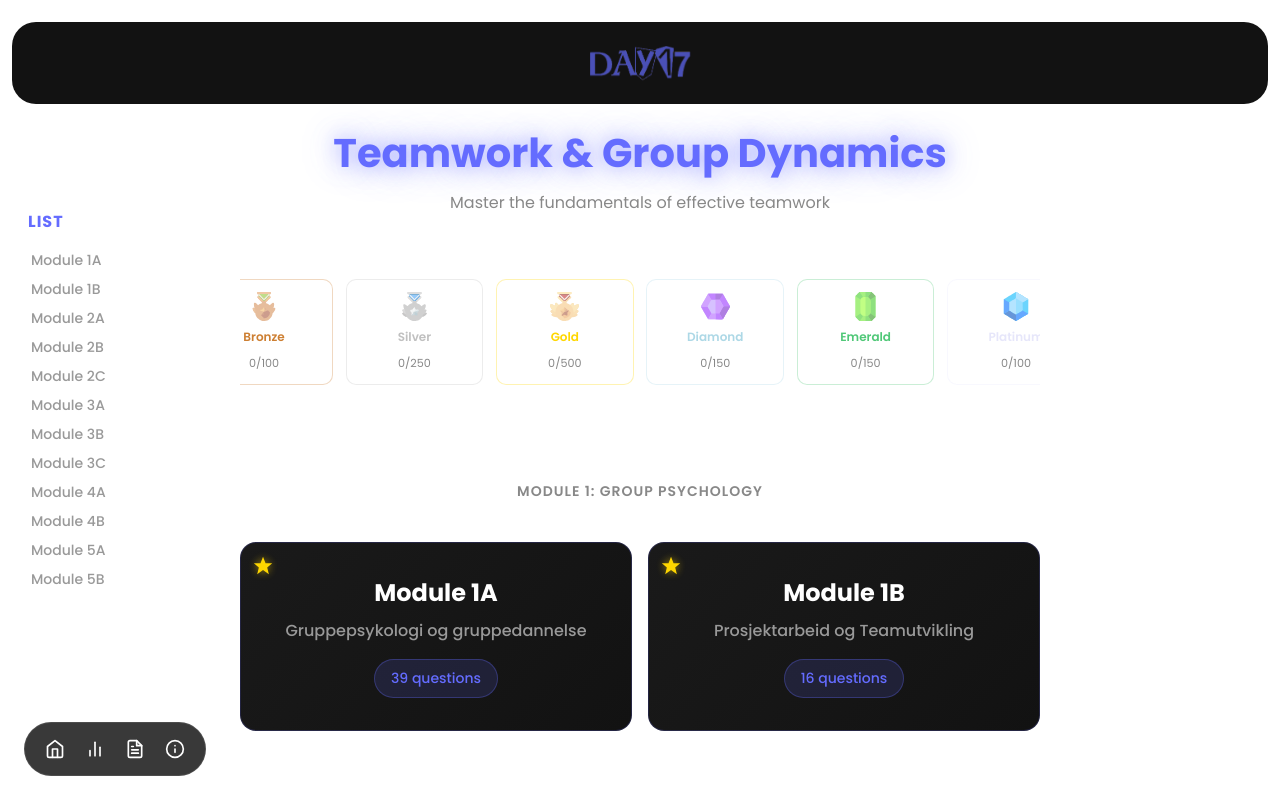
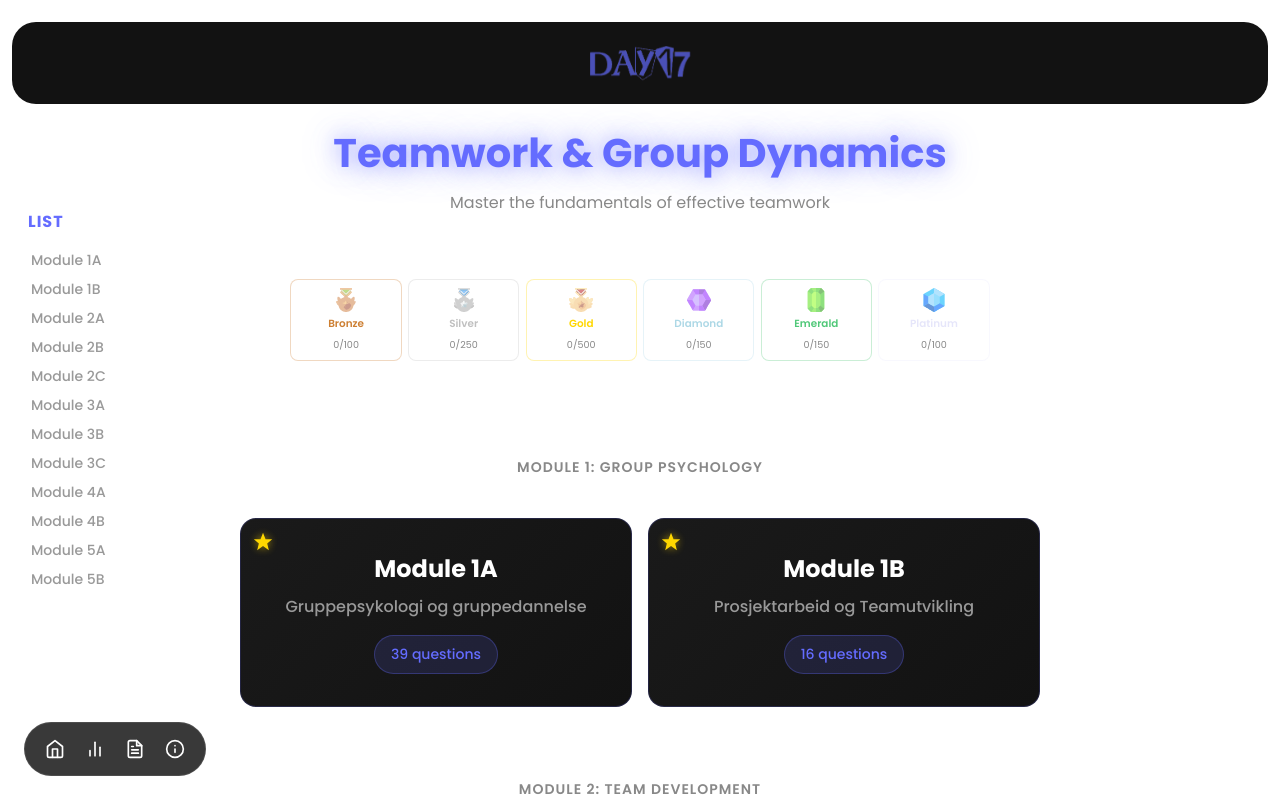
Before and after one commit to dvnnyle/skoolXit, a React (Vite) app: page / in a window 1280 px wide. Shown: the top 800 px of the page. Built offline with nearby package versions, Linux system fonts and the light colour scheme.

Commit message:
Reduce medal sizes to fit all 6 on one line without scrolling

```diff
--- a/src/pages/Home.css
+++ b/src/pages/Home.css
@@ -670,11 +670,10 @@
 /* Medal Milestones Inline */
 .medal-milestones-inline {
   display: flex;
-  gap: 0.8rem;
+  gap: 0.4rem;
   justify-content: center;
   margin: 1.5rem 0 2rem 0;
   flex-wrap: nowrap;
-  overflow-x: auto;
   padding: 0.5rem 0;
 }
 
@@ -682,12 +681,12 @@
   display: flex;
   flex-direction: column;
   align-items: center;
-  gap: 0.4rem;
-  padding: 0.8rem 0.8rem;
+  gap: 0.25rem;
+  padding: 0.5rem 0.6rem;
   background: rgba(255, 255, 255, 0.03);
   border: 1.5px solid;
-  border-radius: 10px;
-  min-width: 110px;
+  border-radius: 8px;
+  min-width: 90px;
   flex-shrink: 0;
   transition: all 0.3s ease;
 }
@@ -765,8 +764,8 @@
 }
 
 .medal-icon {
-  width: 1.8rem;
-  height: 1.8rem;
+  width: 1.5rem;
+  height: 1.5rem;
   object-fit: contain;
   transition: transform 0.3s ease, filter 0.3s ease;
 }
@@ -831,18 +830,18 @@
 }
 
 .medal-details h4 {
-  margin: 0 0 0.2rem 0;
-  font-size: 0.75rem;
+  margin: 0 0 0.15rem 0;
+  font-size: 0.65rem;
   font-weight: 600;
 }
 
 .medal-progress-bar {
-  height: 3px;
+  height: 2px;
   background: rgba(255, 255, 255, 0.1);
-  border-radius: 2px;
+  border-radius: 1px;
   overflow: hidden;
-  margin-bottom: 0.2rem;
-  width: 70px;
+  margin-bottom: 0.15rem;
+  width: 55px;
 }
 
 .medal-progress-fill {
@@ -853,7 +852,7 @@
 }
 
 .medal-count {
-  font-size: 0.7rem;
+  font-size: 0.6rem;
   color: #888;
   display: block;
 }
```
